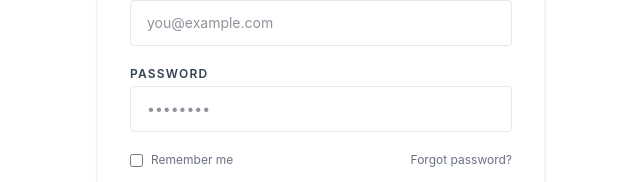
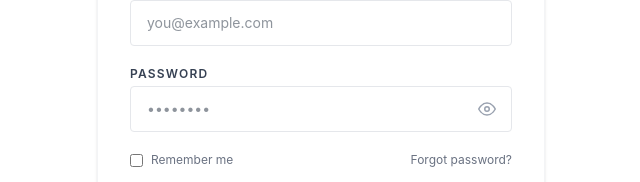
Before and after one commit to M-haxan/Balouch_Tailors, a React (Vite) app: page /admin/login in a window 1280 px wide. Shown: the part 366-548 px from the top of the page, without its empty margins (319-959 px from the left). Built offline with nearby package versions, Linux system fonts and the light colour scheme; no server answers.

Commit message:
:Add password visibility toggle

```diff
--- a/src/pages/Login.jsx
+++ b/src/pages/Login.jsx
@@ -3,10 +3,12 @@ import { Link } from 'react-router-dom';
 import logo from '../assets/BT_Logo.png';
 import { useLoginMutation } from '../hooks/useAuth';
 import Preloader from '../components/Preloader';
+import { FiEye, FiEyeOff } from 'react-icons/fi';
 
 const Login = () => {
   const [form, setForm] = useState({ email: '', password: '' });
   const { email, password } = form;
+  const [showPassword, setShowPassword] = useState(false);
   const { mutate, isPending, isError, error } = useLoginMutation();
 
   const handleSubmit = (e) => {
@@ -58,14 +60,23 @@ const Login = () => {
               <label className="block text-xs font-semibold text-gray-700 uppercase tracking-widest mb-1">
                 Password
               </label>
+              <div className="relative">
                 <input
-                type="password"
+                  type={showPassword ? 'text' : 'password'}
                   required
                   value={form.password}
                   onChange={(e) => setForm({ ...form, password: e.target.value })}
                   placeholder="••••••••"
-                className="w-full border border-gray-200 rounded px-4 py-3 text-sm text-gray-800 focus:outline-none focus:border-black transition-colors"
+                  className="w-full border border-gray-200 rounded pl-4 pr-12 py-3 text-sm text-gray-800 focus:outline-none focus:border-black transition-colors"
                 />
+                <button
+                  type="button"
+                  onClick={() => setShowPassword(!showPassword)}
+                  className="absolute inset-y-0 right-0 flex items-center pr-4 text-gray-400 hover:text-black focus:outline-none"
+                >
+                  {showPassword ? <FiEyeOff size={18} /> : <FiEye size={18} />}
+                </button>
+              </div>
             </div>
 
             <div className="flex items-center justify-between text-xs text-gray-500">
```
Lines whose indentation alone changed are shown as unchanged.
